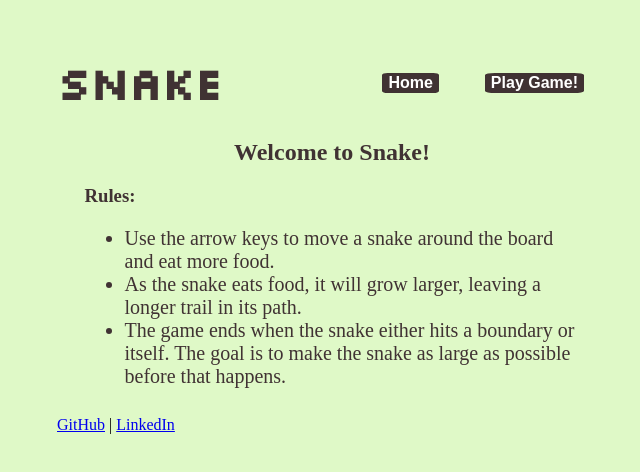
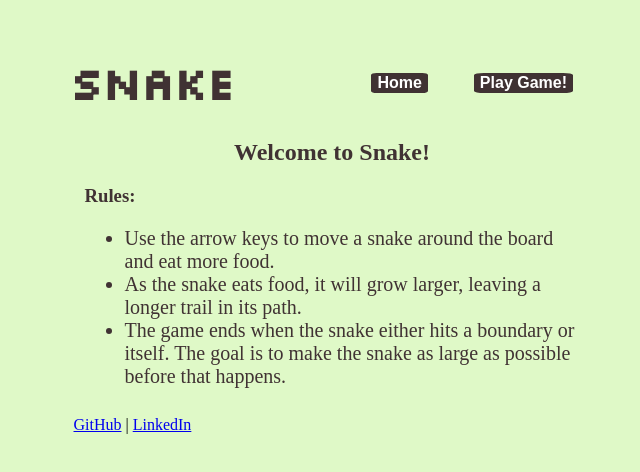
Before and after one commit to kalenluciano/project_one, a plain HTML site: page index.html in a window 1280 px wide. Shown: the whole page, without its empty margins (308-948 px from the left). Drawn offline with Linux system fonts and the light colour scheme.

Commit message:
Updated some margins on home page

```diff
--- a/index.html
+++ b/index.html
@@ -15,7 +15,7 @@
     <div class="content">
         <header>
             <section class="title">
-                <h1>Snake</h1>
+                <h1 class="home-title">Snake</h1>
             </section>
             <nav>
                 <a href="./index.html"><button class="home">Home</button></a>
@@ -33,7 +33,7 @@
                 </ul>
             </section>
         </main>
-        <footer>
+        <footer class="home-footer">
             <p><a href="https://github.com/kalenluciano">GitHub</a> | <a href="https://www.linkedin.com/in/kalen-luciano-52377b15b/">LinkedIn</a></p>
         </footer>
     </div>
--- a/style.css
+++ b/style.css
@@ -29,6 +29,18 @@ h1 {
     color: #403233;
     font-size: 275%;
     margin: auto 0;
+}
+
+.home-title {
+    margin: auto 5%;
+}
+
+nav {
+    margin: auto 2%;
+}
+
+.home-footer {
+    margin: auto 3%;
 }
 
 .score-board, nav {
```
